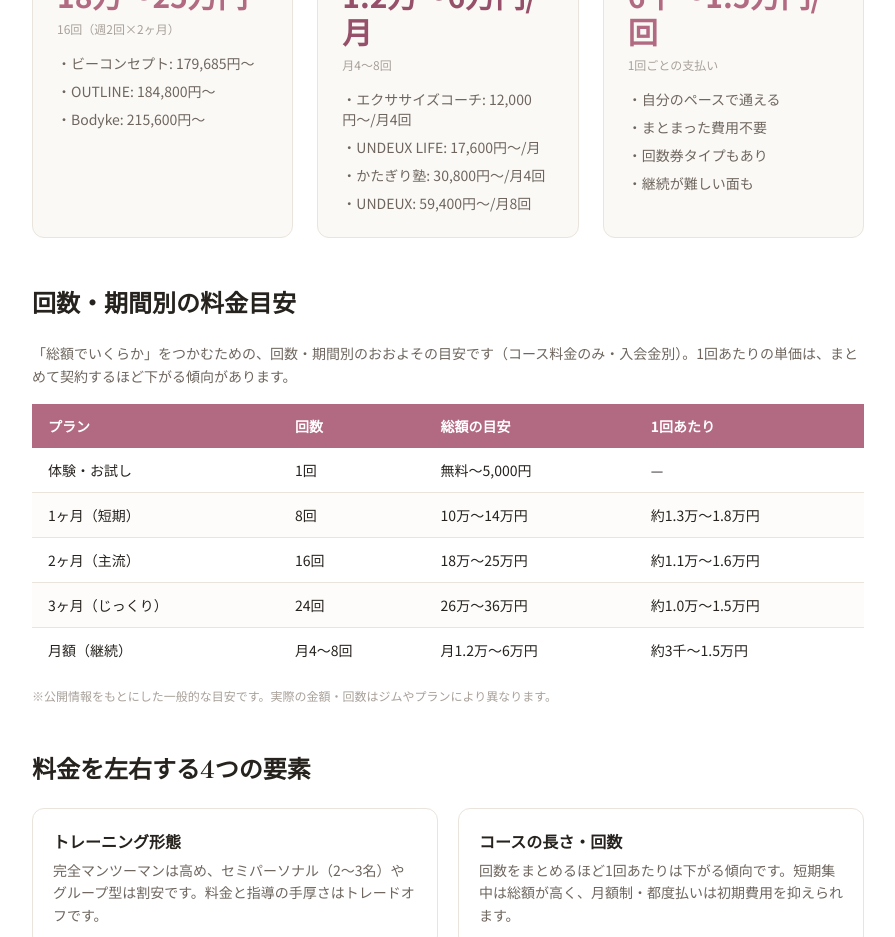
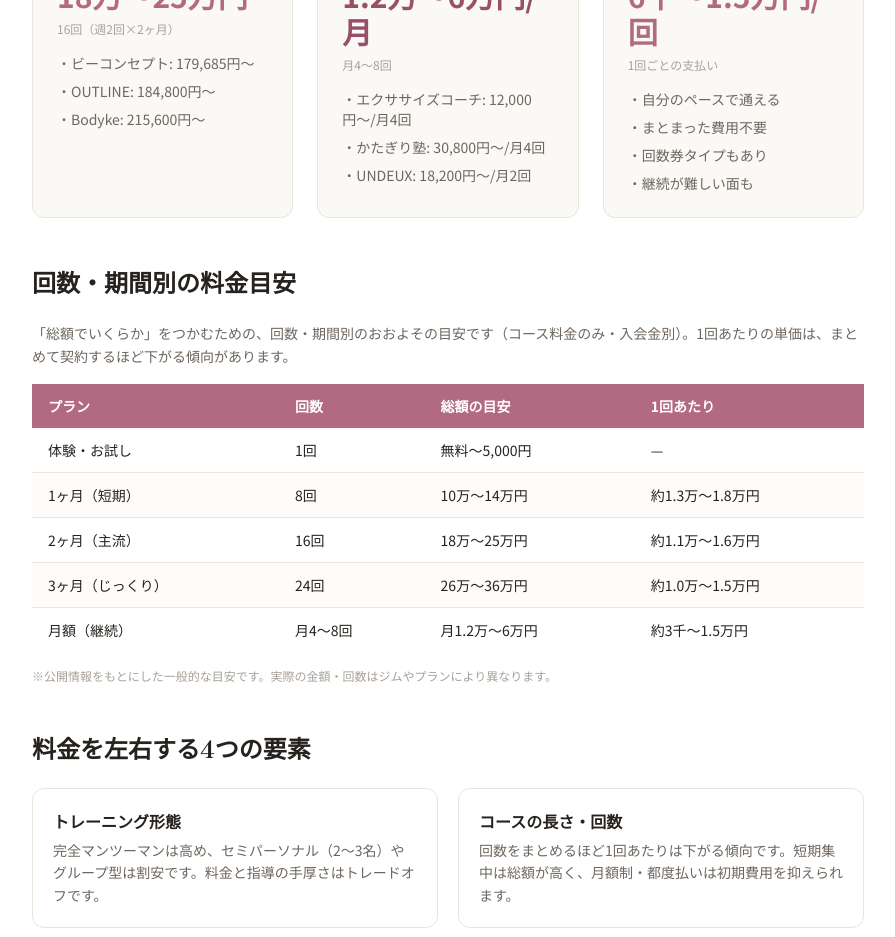
Before and after one commit to webmaster0818/g-personal-gym, a Next.js app: page /cost in a window 1280 px wide. Shown: the part 1840-2777 px from the top of the page, without its empty margins (192-1087 px from the left). Built offline with nearby package versions, Linux system fonts and the light colour scheme.

Commit message:
cost: 月額制一覧の UNDEUX LIFE 17,600円・UNDEUX 月8回59,400円を公式スタンダード月2回 18,200円〜に
Co-Authored-By: Claude Opus 5.5 <noreply@anthropic.com>

```diff
--- a/app/cost/page.tsx
+++ b/app/cost/page.tsx
@@ -110,9 +110,8 @@ export default function CostPage() {
                 <p className="text-ink-faint text-xs mb-4">月4〜8回</p>
                 <ul className="space-y-2 text-sm text-ink-soft">
                   <li>・エクササイズコーチ: 12,000円〜/月4回</li>
-                  <li>・UNDEUX LIFE: 17,600円〜/月</li>
                   <li>・かたぎり塾: 30,800円〜/月4回</li>
-                  <li>・UNDEUX: 59,400円〜/月8回</li>
+                  <li>・UNDEUX: 18,200円〜/月2回</li>
                 </ul>
               </div>
               <div className="bg-ivory border border-line rounded-xl p-6">
```
